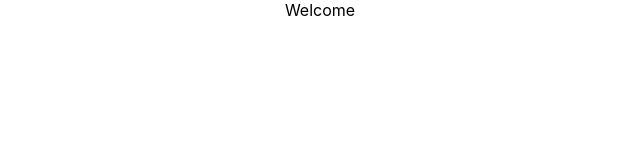
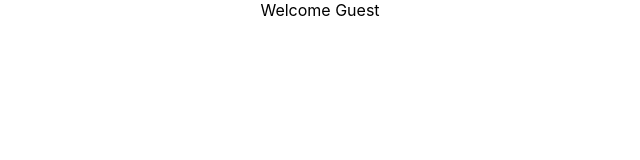
Before and after one commit to nga20167304/react-learn-, a React (Create React App) app: page / in a window 1280 px wide. Shown: the top 160 px of the page, without its empty margins (320-960 px from the left). Built offline with nearby package versions, Linux system fonts and the light colour scheme.

Commit message:
conditional rendering

```diff
--- a/src/component/UserGreeting.js
+++ b/src/component/UserGreeting.js
@@ -1,11 +1,38 @@
 import React, { Component } from 'react'
 
 class UserGreeting extends Component {
+    constructor(props){
+        super(props)
+        this.state = {
+            isLoggedIn: false
+        }
+    }
     render(){
+        // if(this.state.isLoggedIn){
+        //     return(
+        //         <div>Welcome</div>
+        //     )
+        // }
+        // else{
+        //     return(
+        //         <div>Welcome Guest</div>
+        //     )
+        // }
+
+        // let message
+        // if(this.state.isLoggedIn){
+        //     message = <div>Welcome</div>
+        // }
+        // else{
+        //     message = <div>Welcome Guest</div>
+        // }
+        // return(
+        //     <div>{message}</div>
+        // )
         return(
-            <div>
-                Welcome
-            </div>
+            this.state.isLoggedIn ?
+            <div>Welcome</div> :
+            <div>Welcome Guest</div>
         )
     }
 }
```
